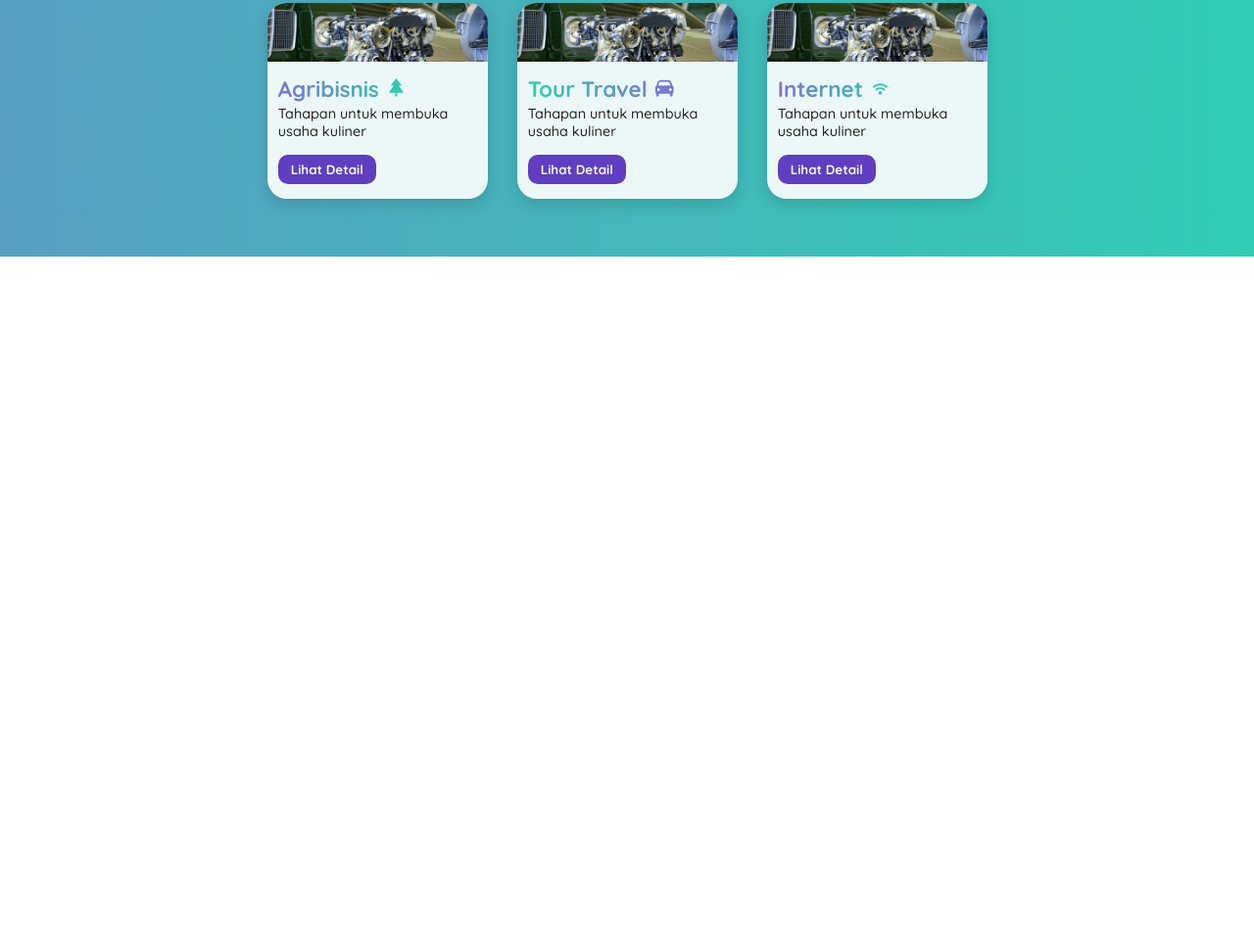
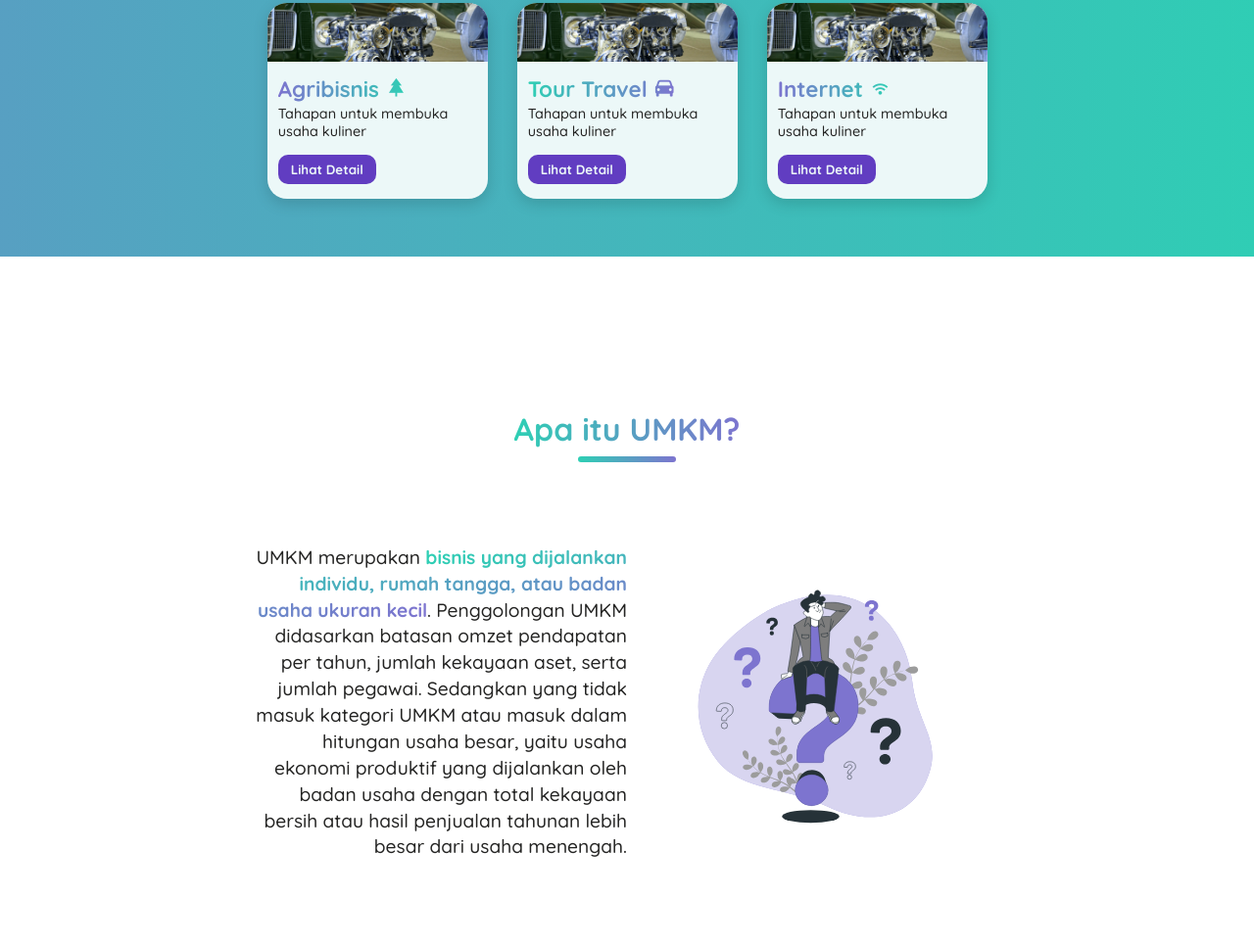
Before and after one commit to gedeapriana/umkmroadmap, a plain HTML site: page index.html in a window 1280 px wide. Shown: the part 538-1503 px from the top of the page at 98% size. Drawn offline with nearby package versions, Linux system fonts and the light colour scheme.

Commit message:
add about section

```diff
--- a/index.html
+++ b/index.html
@@ -9,14 +9,15 @@
 	<!-- favicon-->
 	<link rel="shortcut icon" href="src/img/favicon/rocket.png" type="image/x-icon">
 
-	<!-- ScrollReveal Js -->
-	<script src="https://unpkg.com/scrollreveal"></script>
+	<!-- Aos Js -->
+	<link href="https://unpkg.com/aos@2.3.1/dist/aos.css" rel="stylesheet">
 
 
 	<!-- CSS -->
 	<link rel="stylesheet" href="src/css/format.css">
 	<link rel="stylesheet" href="src/css/navbar.css">
 	<link rel="stylesheet" href="src/css/main.css">
+	<link rel="stylesheet" href="src/css/about.css">
 
 	<!-- Boxicon CSS-->
 	<link href='https://unpkg.com/boxicons@2.1.2/css/boxicons.min.css' rel='stylesheet'>
@@ -37,7 +38,7 @@
 				<div class="navbar-list" id="navbar-list">
 					<ul>
 						<li class="tx-shadow"><a href="#"><i class='bx bx-home-heart'></i> Home</a></li>
-						<li class="tx-shadow"><a href="#"><i class='bx bx-edit-alt'></i> Tentang</a></li>
+						<li class="tx-shadow"><a href="#about-wrapper"><i class='bx bx-edit-alt'></i> Tentang</a></li>
 						<li class="tx-shadow"><a href="#"><i class='bx bx-phone' ></i> Kontak</a></li>
 						<li class="bx-shadow tx-shadow"><a href="#"><i class='bx bx-log-in' ></i> Masuk</a></li>
 					</ul>
@@ -187,6 +188,30 @@
 		</section>
 		<!-- Main Sec End-->
 
+		<!-- About -->
+		<section class="about-wrapper wrapper" id="about-wrapper">
+			<div class="container" id="about-container">
+
+				<div class="about-intro wrapper" id="about-intro">
+					<div class="about-intro-blank wrapper"></div>
+					<div class="about-intro-header wrapper" id="about-intro-header">
+						<h1 class="gradient-color">Apa itu UMKM?</h1>
+						<span data-aos="fade-up" data-aos-duration="1500"></span>
+					</div>
+					<div class="about-intro-desc-img wrapper">
+						<div data-aos="fade-right" data-aos-duration="1500" class="about-intro-desc" id="about-intro-desc">
+							<p>UMKM merupakan <span class="gradient-color">bisnis yang dijalankan individu, rumah tangga, atau badan usaha ukuran kecil</span>. Penggolongan UMKM didasarkan batasan omzet pendapatan per tahun, jumlah kekayaan aset, serta jumlah pegawai. Sedangkan yang tidak masuk kategori UMKM atau masuk dalam hitungan usaha besar, yaitu usaha ekonomi produktif yang dijalankan oleh badan usaha dengan total kekayaan bersih atau hasil penjualan tahunan lebih besar dari usaha menengah.</p>
+						</div>
+						<div data-aos="fade-left" data-aos-duration="1500" data-aos-delay="500" class="about-intro-img" id="about-intro-img">
+							<img src="src/img/about/question.svg" alt="Question">
+						</div>
+					</div>
+				</div>
+
+			</div>
+		</section>
+		<!-- About End -->
+
 	</div>
 
 
@@ -195,7 +220,8 @@
 	<script src="src/js/jquery-3.6.0.js"></script>
 	<script src="src/js/navbar.js"></script>
 	<script src="src/js/main.js"></script>
-	<script src="src/js/scrollReveal.js"></script>
+	<script src="https://unpkg.com/aos@2.3.1/dist/aos.js"></script>
+	<script src="src/js/aos.js"></script>
 
 
 </body>
--- /dev/null
+++ b/src/css/about.css
@@ -0,0 +1,66 @@
+.about-wrapper {
+    display: flex;
+    justify-content: center;
+    align-items: center;
+    height: auto;
+}
+#about-intro {
+    height: 700px;
+    display: flex;
+    justify-content: center;
+    align-items: center;
+    flex-direction: column;
+}
+.about-intro-blank {
+    height: 10%;
+}
+.about-intro-header {
+    height: 20%;
+    display: flex;
+    justify-content: flex-end;
+    align-items: center;
+    flex-direction: column;
+    gap: 8px;
+}
+.about-intro-header h1 {
+    font-size: 2rem;
+}
+.about-intro-header span {
+    width: 100px;
+    height: 6px;
+    background: linear-gradient(to right,#2ECFB4 0%, #7D74CF 100% );
+    border-radius: 3px;
+}
+.about-intro-desc-img {
+    height: 70%;
+    display: flex;
+    justify-content: center;
+    align-items: center;
+}
+.about-intro-desc {
+    width: 50%;
+    height: 100%;
+    display: flex;
+    justify-content: center;
+    align-items: center;
+}
+.about-intro-desc p {
+    text-align: end;
+    font-size: 1.2rem;
+    color: var(--blackFont);
+    font-weight: 500;
+    line-height: 1.4;
+}
+.about-intro-desc p span {
+    font-weight: bold;
+}
+.about-intro-img {
+    width: 50%;
+    height: 100%;
+    display: flex;
+    justify-content: center;
+    align-items: center;
+}
+.about-intro-img img {
+    width: 70%;
+}
--- a/src/css/format.css
+++ b/src/css/format.css
@@ -18,7 +18,7 @@
     --bold: 700;
     --primaryFont: 'Quicksand', sans-serif;
     --brandFont: 'Poppins', sans-serif;
-    --greyColor: #cfdbd5;
+    --greyColor: #e6e6e6;
     --violetColor: #613dc1;
     --blackFont: #242423;
     --whiteFont: #ecf8f8;
@@ -31,6 +31,9 @@
 }
 
 /* Body Format */
+html {
+    scroll-behavior: smooth;
+}
 body {
     font-family: var(--primaryFont);
 }
@@ -43,6 +46,12 @@ a {
 }
 .bg-dark {
     background-color: var(--bgDark);
+}
+.wrapper {
+    width: 100%;
+}
+.container {
+    width: 60%;
 }
 .gradient-color {
     background: #7D74CF;
--- a/src/css/navbar.css
+++ b/src/css/navbar.css
@@ -1,10 +1,5 @@
 /* Default Format */
-.wrapper {
-    width: 100%;
-}
-.container {
-    width: 60%;
-}
+
 
 
 .navbar-wrapper {
--- /dev/null
+++ b/src/js/aos.js
@@ -0,0 +1 @@
+AOS.init();
--- a/src/js/scrollReveal.js
+++ /dev/null
@@ -1,8 +0,0 @@
-ScrollReveal({
-    reset: true,
-    distance: '60px',
-    duration: 2500,
-    delay: 400
-});
-
-ScrollReveal().reveal(".card", {delay: 500});
```
Also changed, not shown: src/img/about/question.svg (added).
